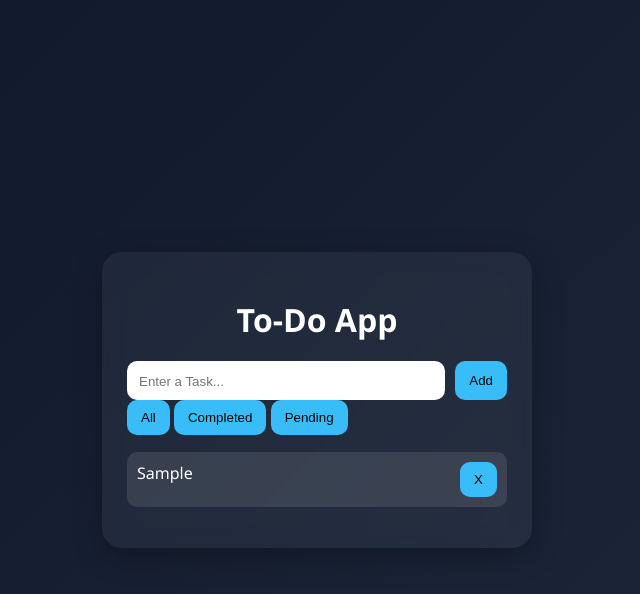
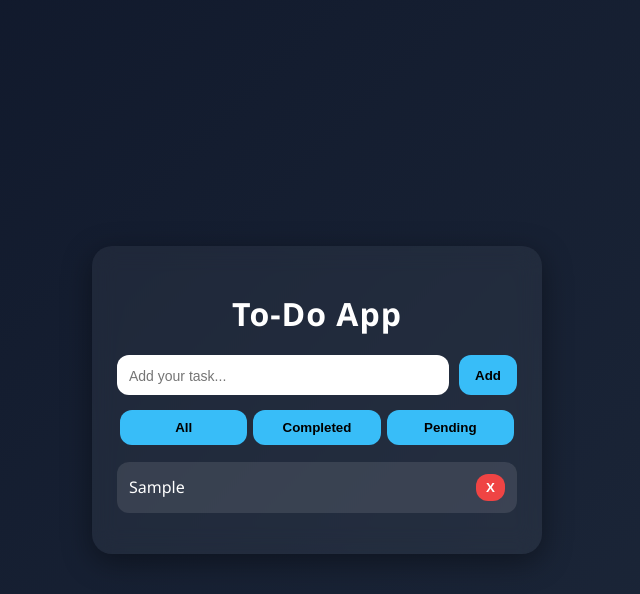
Before and after one commit to RushanAnsari/JavaScript-projects, a plain HTML site: page todo-app/index.html in a window 1280 px wide. Both pictures are taken after typing "Sample" into the empty fields and a click on the button "Add". Shown: the whole page, without its empty margins (323-963 px from the left). Drawn offline with Linux system fonts and the light colour scheme.

Commit message:
Final polished Todo App

```diff
--- a/todo-app/index.html
+++ b/todo-app/index.html
@@ -2,7 +2,6 @@
 <html lang="en">
 <head>
     <meta charset="UTF-8">
-    <meta name="viewport" content="width=device-width, initial-scale=1.0">
     <title>Smart To-Do App</title>
     <link rel="stylesheet" href="style.css">
 </head>
@@ -11,17 +10,20 @@
 <div class="container">
     <h1>To-Do App</h1>
 
+    <!-- Input -->
     <div class="input-section">
-            <input type="text" id="taskInput" placeholder="Enter a Task...">
+        <input type="text" id="taskInput" placeholder="Add your task...">
         <button onclick="addTask()">Add</button>
     </div>
 
+    <!-- Filters -->
     <div class="filters">
         <button onclick="filterTasks('all')">All</button>
         <button onclick="filterTasks('completed')">Completed</button>
         <button onclick="filterTasks('pending')">Pending</button>
     </div>
 
+    <!-- Task List -->
     <ul id="taskList"></ul>
 </div>
 
--- a/todo-app/script.js
+++ b/todo-app/script.js
@@ -1,6 +1,6 @@
 let tasks = JSON.parse(localStorage.getItem("tasks")) || [];
 
-function saveTasks(){
+function saveTasks() {
     localStorage.setItem("tasks", JSON.stringify(tasks));
 }
 
@@ -8,36 +8,41 @@ function renderTasks(filter = "all") {
     const taskList = document.getElementById("taskList");
     taskList.innerHTML = "";
 
+    if (tasks.length === 0) {
+        taskList.innerHTML = "<p style='text-align:center;opacity:0.6'>No tasks yet 🚀</p>";
+        return;
+    }
+
     tasks.forEach((task, index) => {
-        if (filter === "completed" && !task.completed)return;
-        if(filter === "pending" && task.completed) return;
+        if (filter === "completed" && !task.completed) return;
+        if (filter === "pending" && task.completed) return;
 
         const li = document.createElement("li");
 
         li.innerHTML = `
-        <span onclick="toggleTask(${index})" class="${task.completed ? 'completed' : ''}">
-            ${task.text}
-        </span>
-        <button onclick = "deleteTask(${index})">X</button>
+            <span onclick="toggleTask(${index})" class="${task.completed ? 'completed' : ''}">
+                ${task.text}
+            </span>
+            <button onclick="deleteTask(${index})">X</button>
         `;
 
         taskList.appendChild(li);
     });
 }
 
-function addTask(){
+function addTask() {
     const input = document.getElementById("taskInput");
 
     if (input.value.trim() === "") return;
 
-    tasks.push({ text: input.value, completed: false});
+    tasks.push({ text: input.value, completed: false });
     input.value = "";
 
     saveTasks();
     renderTasks();
 }
 
-function deleteTask(index){
+function deleteTask(index) {
     tasks.splice(index, 1);
     saveTasks();
     renderTasks();
@@ -52,10 +57,12 @@ function toggleTask(index) {
 function filterTasks(type) {
     renderTasks(type);
 }
-renderTasks();
 
+/* Enter key support */
 document.getElementById("taskInput").addEventListener("keypress", function(e) {
-    if (e.key === "Enter"){
+    if (e.key === "Enter") {
         addTask();
     }
 });
+
+renderTasks();
--- a/todo-app/style.css
+++ b/todo-app/style.css
@@ -1,6 +1,6 @@
 body {
     margin: 0;
-    font-family: 'Segoe UI' ,sans-serif;
+    font-family: 'Segoe UI', sans-serif;
     background: linear-gradient(135deg, #0f172a, #1e293b);
     display: flex;
     justify-content: center;
@@ -8,69 +8,106 @@ body {
     height: 100vh;
 }
 
-/* Glass effect */
+/* Glass Card */
 .container {
-    width: 380px;
+    width: 400px;
     padding: 25px;
     border-radius: 20px;
     background: rgba(255, 255, 255, 0.05);
-    backdrop-filter: blur(10px);
-    box-shadow: 0 8px 30px rgba(0, 0, 0, 0.3);
+    backdrop-filter: blur(12px);
+    box-shadow: 0 8px 30px rgba(0,0,0,0.4);
     color: white;
 }
 
-h1{
+h1 {
     text-align: center;
     margin-bottom: 20px;
+    font-weight: 600;
+    letter-spacing: 1px;
 }
 
+/* Input Section */
 .input-section {
     display: flex;
     gap: 10px;
+    margin-bottom: 15px;
 }
 
 input {
     flex: 1;
     padding: 12px;
-    border-radius: 10px;
+    border-radius: 12px;
     border: none;
     outline: none;
+    font-size: 14px;
 }
 
+/* Buttons */
 button {
-    padding: 10px 14px;
-    border-radius: 10px;
+    padding: 10px 16px;
+    border-radius: 12px;
     border: none;
     cursor: pointer;
     background: #38bdf8;
     color: black;
+    font-weight: 600;
     transition: 0.3s;
 }
-button:hover{
+
+button:hover {
     background: #0ea5e9;
 }
 
+/* Filters */
+.filters {
+    display: flex;
+    justify-content: space-between;
+    margin-bottom: 15px;
+}
 
+.filters button {
+    flex: 1;
+    margin: 0 3px;
+}
 
+/* Task List */
 ul {
     list-style: none;
     padding: 0;
 }
 
-/* Task List */
 li {
-    background: rgba(255, 255, 255, 0.1);
+    background: rgba(255,255,255,0.1);
     margin-top: 10px;
-    padding: 10px;
-    border-radius: 10px;
+    padding: 12px;
+    border-radius: 12px;
     display: flex;
     justify-content: space-between;
+    align-items: center;
+    transition: 0.3s;
 }
 
-li:hover{
+li:hover {
     transform: scale(1.02);
 }
-.completed{
+
+li span {
+    cursor: pointer;
+}
+
+/* Delete Button */
+li button {
+    background: #ef4444;
+    color: white;
+    padding: 6px 10px;
+}
+
+li button:hover {
+    background: #dc2626;
+}
+
+/* Completed */
+.completed {
     text-decoration: line-through;
     opacity: 0.6;
 }
```
Lines whose indentation alone changed are shown as unchanged.
